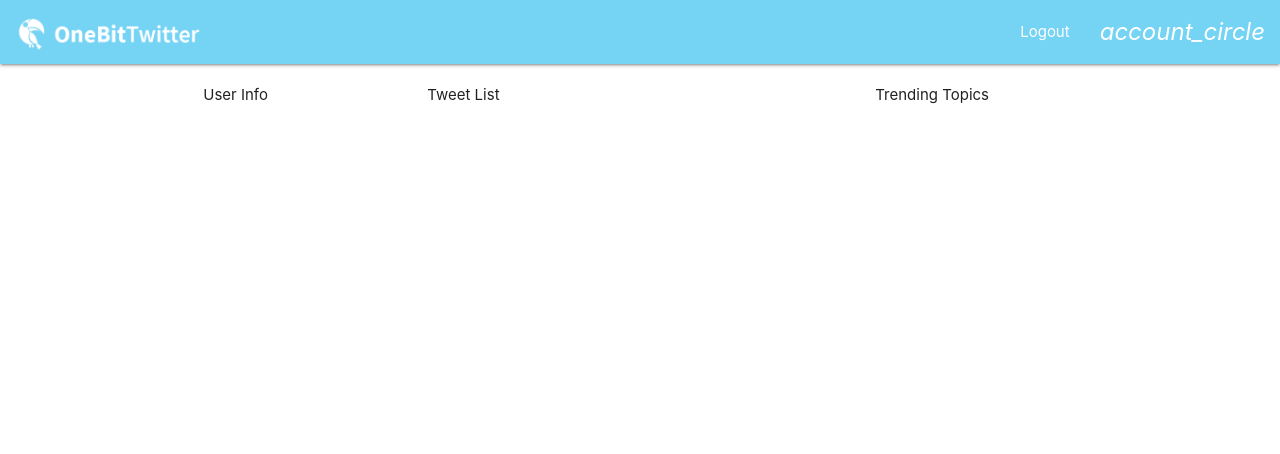
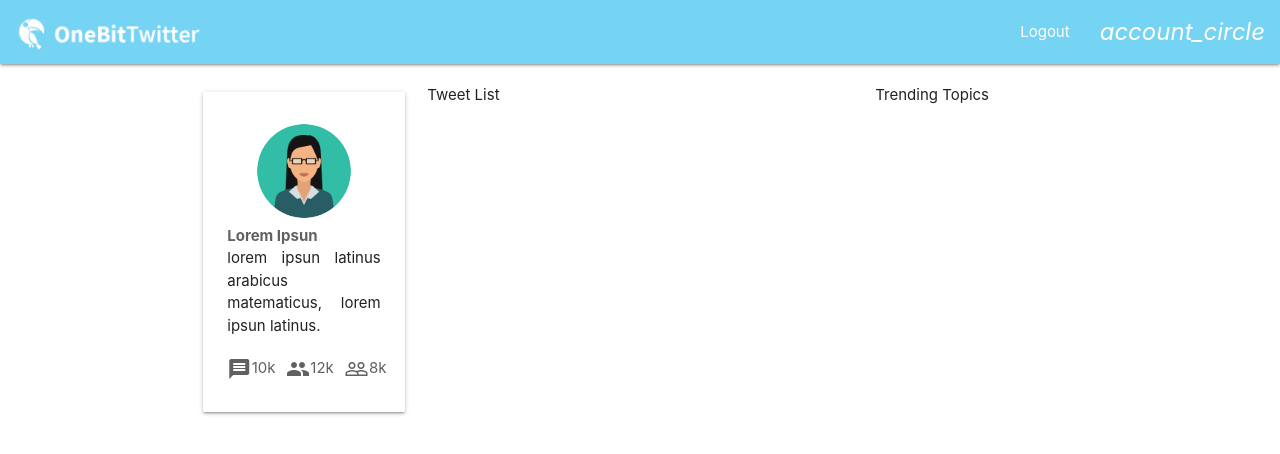
Before and after one commit to CristiAllan/OneBitTwitter_client, a React (Create React App) app: page / in a window 1280 px wide. Shown: the top 454 px of the page. Built offline with nearby package versions, Linux system fonts and the light colour scheme.

Commit message:
add user info card

```diff
--- a/src/components/ProfilePage/ProfilePage.js
+++ b/src/components/ProfilePage/ProfilePage.js
@@ -1,12 +1,13 @@
-import React, { Component } from 'react';
+import React from 'react';
 import { Row, Col } from 'react-materialize';
 import MainLayout from '../MainLayout';
+import UserInfoContainer from '../../containers/UserInfoContainer/UserInfoContainer';
 
 const ProfilePage = () => (
   <MainLayout>
     <Row>
       <Col s={12} m={3}>
-        User Info
+        <UserInfoContainer />
       </Col>
 
       <Col s={12} m={6}>
--- /dev/null
+++ b/src/components/UserInfo/UserInfo.js
@@ -0,0 +1,75 @@
+import React from "react";
+import { Row, Col, Card, Icon} from 'react-materialize';
+import styled from 'styled-components';
+import RowNoBottomMargin from '../common/RowNoBottomMargin';
+import JustifiedText from '../common/JustifiedText/JustifiedText';
+
+const Avatar = styled.img`
+  margin-top: 8px;
+  width: 100%;
+`;
+
+const UserInfo = (props) => (
+  <Card>
+    <RowNoBottomMargin>
+      <Col m={8} s={8} offset="m2 s2" className="center">
+        <Avatar src={props.photo} className="responsive-img circle m10" />
+      </Col>
+    </RowNoBottomMargin>
+
+    <RowNoBottomMargin>
+      <Col m={9} s={9}>
+        <b className="grey-text text-darken-2">{ props.name }</b>
+      </Col>
+      <Col m={3} s={3}>
+
+      </Col>
+    </RowNoBottomMargin>
+
+    <Row>
+      <Col m={12}>
+        <JustifiedText>{ props.description }</JustifiedText>
+      </Col>
+    </Row>
+    <RowNoBottomMargin>
+      <Col m={4}>
+        <a href="#" className="grey-text text-darken-2">
+          <RowNoBottomMargin className="tooltipped" data-tooltip="Tweets">
+            <Col m={5}>
+              <Icon>message</Icon>
+            </Col>
+            <Col m={6}>
+              { props.tweets }
+            </Col>
+          </RowNoBottomMargin>
+        </a>
+      </Col>
+      <Col m={4}>
+        <a href="#" className="grey-text text-darken-2">
+          <RowNoBottomMargin className="tooltipped" data-tooltip="Followers">
+            <Col m={5}>
+              <Icon>people</Icon>
+            </Col>
+            <Col m={6}>
+              { props.followers }
+            </Col>
+          </RowNoBottomMargin>
+        </a>
+      </Col>
+      <Col m={4}>
+        <a href="#" className="grey-text text-darken-2">
+          <RowNoBottomMargin className="tooltipped" data-tooltip="Followed">
+            <Col m={5}>
+              <Icon>people_outline</Icon>
+            </Col>
+            <Col m={6}>
+              { props.follow }
+            </Col>
+          </RowNoBottomMargin>
+        </a>
+      </Col>
+    </RowNoBottomMargin>
+  </Card>
+);
+
+export default UserInfo;
--- /dev/null
+++ b/src/components/common/JustifiedText/JustifiedText.js
@@ -0,0 +1,7 @@
+import styled from 'styled-components';
+
+const JustifiedText = styled.p`
+  text-align: justify`
+;
+
+export default JustifiedText;
--- /dev/null
+++ b/src/components/common/RowNoBottomMargin/index.js
@@ -0,0 +1,8 @@
+import styled from 'styled-components';
+import { Row } from 'react-materialize';
+
+const RowNoBottomMargin = styled(Row)`
+  margin-bottom: 0px`
+;
+
+export default RowNoBottomMargin;
--- /dev/null
+++ b/src/containers/UserInfoContainer/UserInfoContainer.js
@@ -0,0 +1,36 @@
+import React, { Component } from 'react';
+import UserInfo from '../../components/UserInfo/UserInfo';
+import photo from '../../images/fake_avatar.png';
+
+class UserInfoContainer extends Component {
+  constructor(props) {
+    super(props);
+
+    this.state = {
+      user: {}
+    };
+  }
+
+  componentDidMount() {
+    this.setState({
+      user : {
+        id: "x",
+        name: "Lorem Ipsun",
+        description: "lorem ipsun latinus arabicus matematicus, lorem ipsun latinus.",
+        tweets: "10k",
+        follow: "8k",
+        followers: "12k",
+        followed: true,
+        photo: photo
+      }
+    })
+  }
+
+  render() {
+    return (
+      <UserInfo {...this.state.user} />
+    );
+  }
+}
+
+export default UserInfoContainer;
```
Also changed, not shown: src/images/fake_avatar.png (added).
